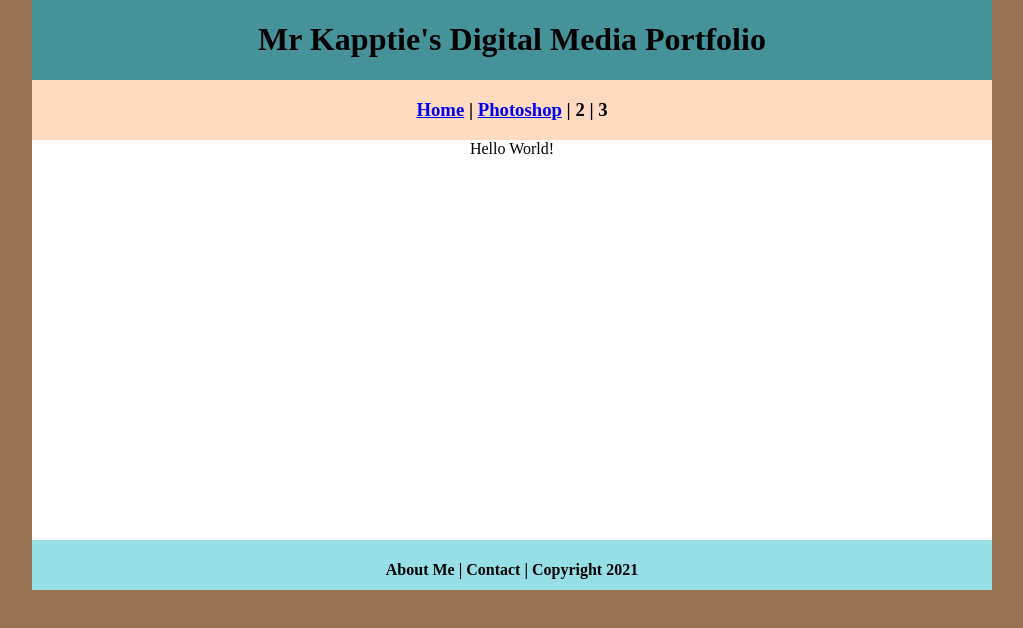
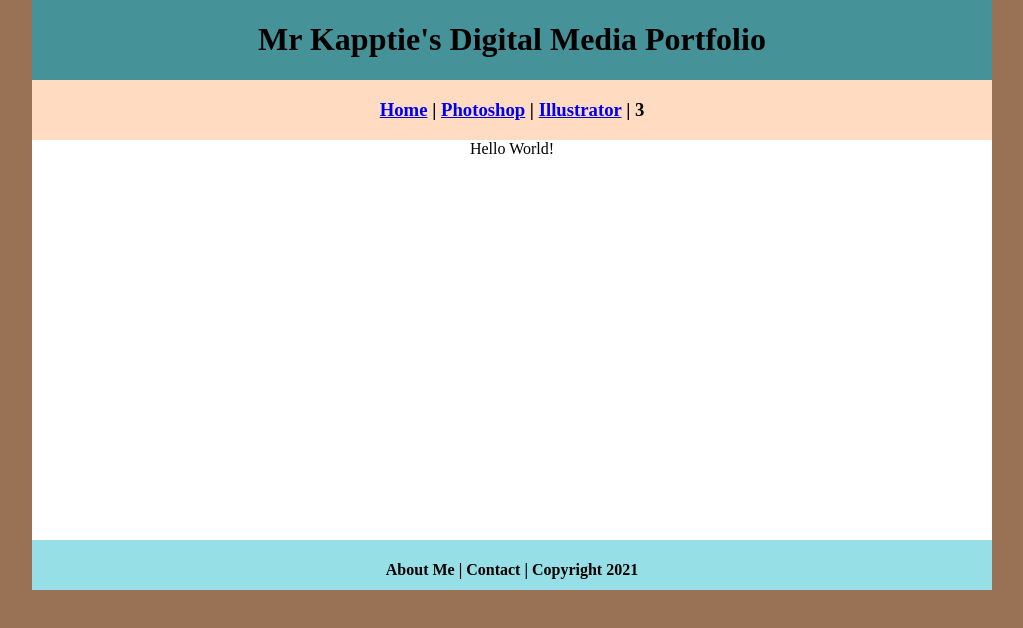
Before and after one commit to kappter/b3digitalmediaportfolio2023, a plain HTML site: page index.html in a window 1280 px wide. Shown: the whole page, without its empty margins (128-1151 px from the left). Drawn offline with Linux system fonts and the light colour scheme.

Commit message:
Update index.html

```diff
--- a/index.html
+++ b/index.html
@@ -12,7 +12,7 @@
   	<h1>Mr Kapptie's Digital Media Portfolio</h1>
   </div>
   <div class="nav">
-    <h3><a href="index.html">Home</a> | <a href="raster/index.html">Photoshop</a> | 2 | 3</h3>
+    <h3><a href="index.html">Home</a> | <a href="raster/index.html">Photoshop</a> | <a href="vector/index.html">Illustrator</a> | 3</h3>
   </div>
   <div class="content">Hello World!</div>
   <div class="footer">
```
